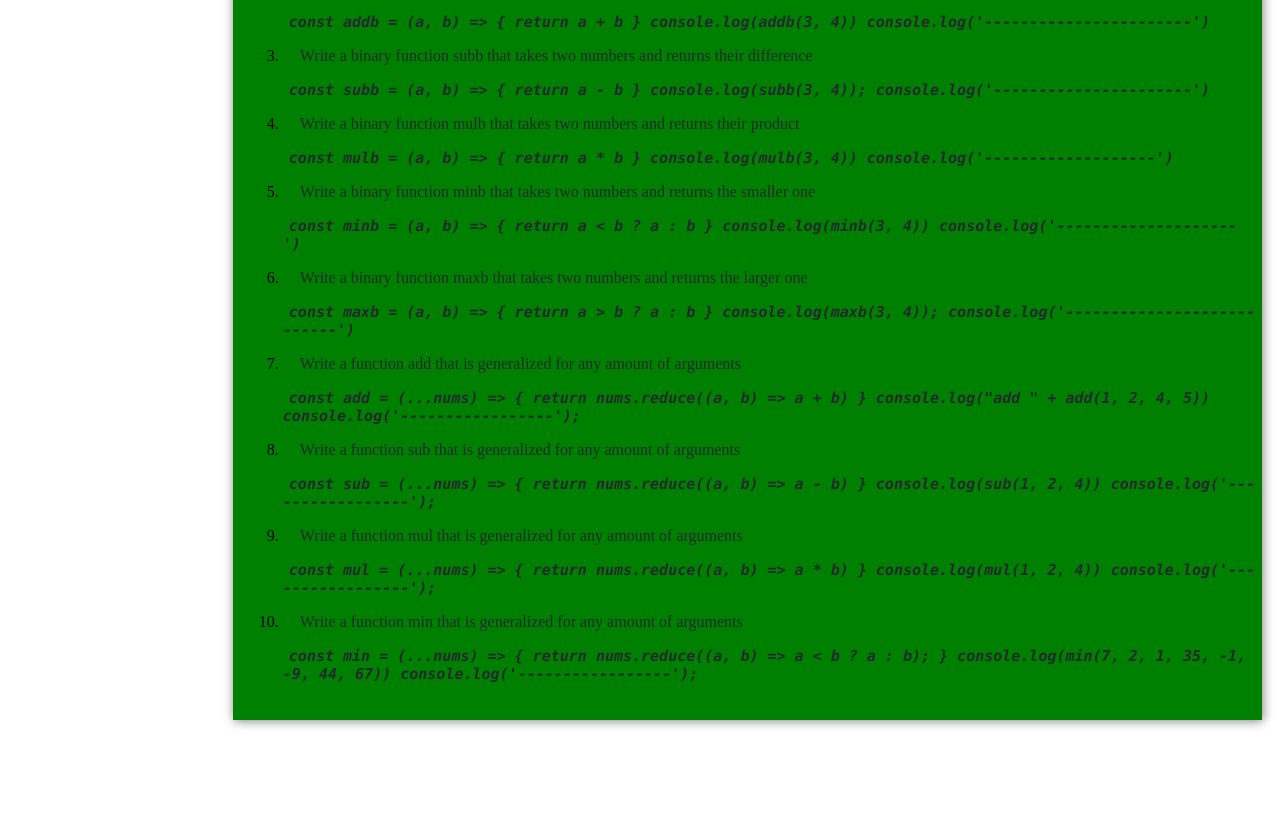
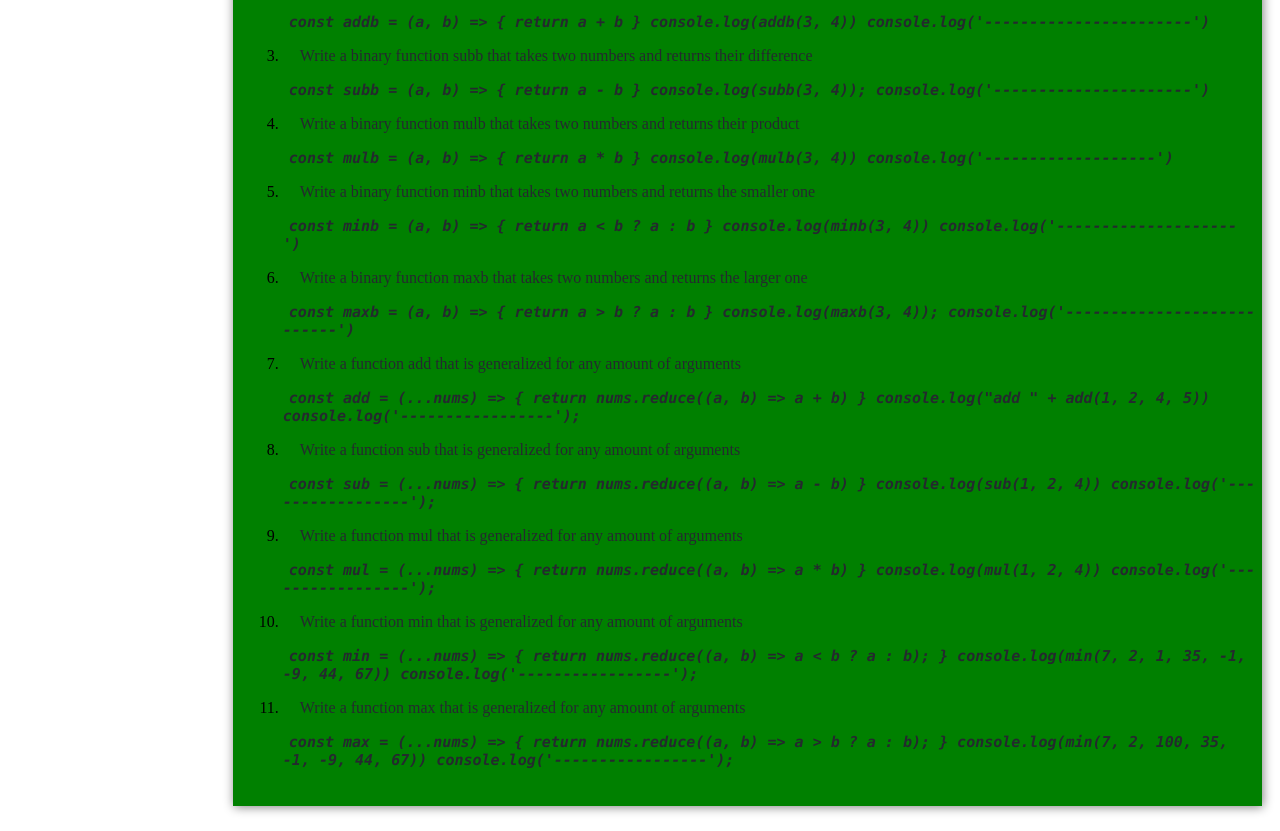
Before and after one commit to zero-to-mastery/JS_Fun_Practice, a plain HTML site: page solutions.html in a window 1280 px wide. Shown: the part 175-1006 px from the top of the page. Before the commit the page ends 920 px from the top, so only its background shows below. Drawn offline with Linux system fonts and the light colour scheme.

Commit message:
added solution to max=(...nums)

```diff
--- a/solutions.html
+++ b/solutions.html
@@ -169,7 +169,22 @@
 					</code>
 				</dt>
 				</li>
-
+				<li>
+					<dd>
+					<p>Write a function max that is generalized for any amount of arguments</p>
+				</dd>
+				<dt>
+					<code>
+						const max = (...nums) => {
+					    	return nums.reduce((a, b) => a > b
+					        	? a
+					       	    : b);
+						}
+						console.log(min(7, 2, 100, 35, -1, -9, 44, 67))
+						console.log('-----------------');
+					</code>
+				</dt>
+				</li>
 			</ol>
 		</dl>
 	</div>
```
